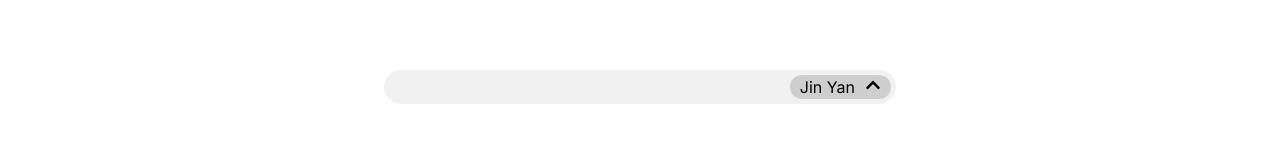
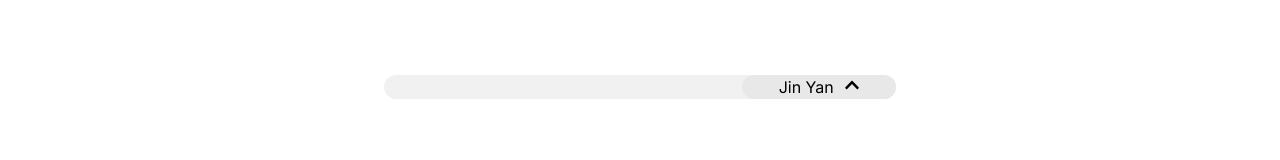
Before and after one commit to rishabh709/ScoreBoard, a React (Vite) app: page /cricket-match in a window 1280 px wide. Shown: the part 222-382 px from the top of the page. Built offline with nearby package versions, Linux system fonts and the light colour scheme.

Commit message:
style(OverBar): adjust layout and styling
- adjust background for balls and bowlerName
- move padding from over to balls
- make bowlerName height full and center aligned

```diff
--- a/src/components/cricket/OverBar.module.css
+++ b/src/components/cricket/OverBar.module.css
@@ -18,7 +18,7 @@
     justify-content: space-between;
     align-items: center;
     height: fit-content;
-    padding: 5px;
+    /* padding: 10px 0; */
 
 }
 .balls{
@@ -27,8 +27,8 @@
     display: flex;
     gap: 1%;
     align-items: center;
+    padding: 10px 0;
     padding-left: 3%;
-
     flex-wrap: wrap;
     flex-shrink: 1;
     row-gap: 5px;
@@ -41,7 +41,7 @@
     padding: 2px 5px;
     height: 80%;
     font-size: 16px;
-    background-color: #d9d9d9;
+    background-color: #D9D9D9;
     display: flex;
     justify-content: center;
     align-items: center;
@@ -52,17 +52,20 @@
 }
 
 .bowlerName{
-    height: 100%;
-    min-width: 20%;
-    max-width: max-content;
+    /* height: 100%; */
+    height: -webkit-fill-available;
+    /* min-width: 20%; */
+    width: 30%;
+    /* max-width: max-content; */
     border-radius: 30px;
     padding: 0 2%;
     gap: 10px;
     /* background-color: #E8E8E8; */
-    background-color: #cecece;
+    background-color: #E8E8E8;
     display: inline-flex;
     align-items: flex-end;
-    justify-content: space-between;
+    justify-content: center;
+    align-items: center;
 }
 
 @media all and (orientation: portrait){
```
